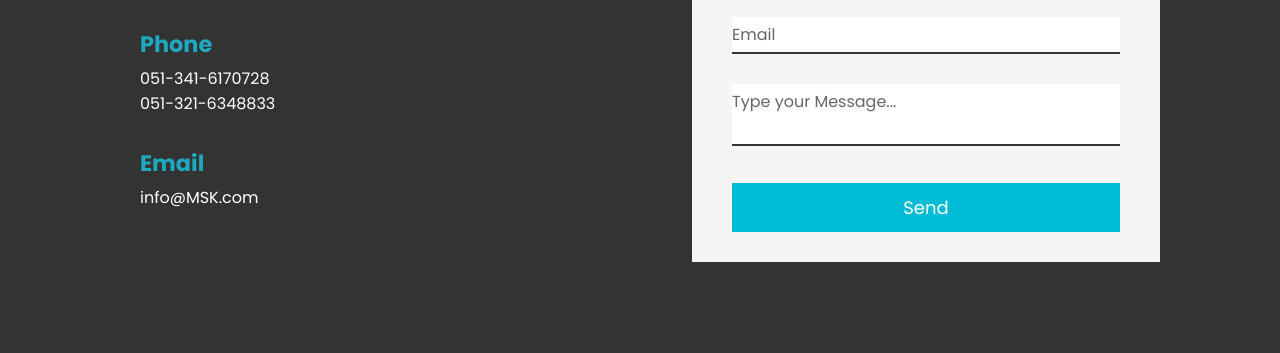
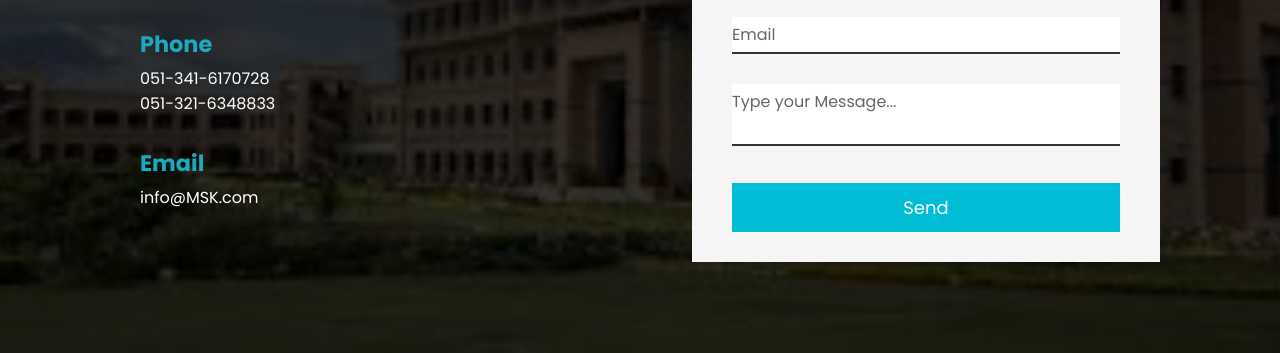
Before and after one commit to SubtainkhanP/University-Front-End-Portal, a plain HTML site: page contactUsPage.html in a window 1280 px wide. Shown: the part 447-800 px from the top of the page. Drawn offline with Linux system fonts and the light colour scheme; the site is published under a folder, as on GitHub Pages, so addresses that start at the root find nothing.

Commit message:
Update contactUsPage.html

```diff
--- a/contactUsPage.html
+++ b/contactUsPage.html
@@ -4,7 +4,7 @@
   <meta charset="UTF-8">
   <meta name="viewport" content="width=device-width, initial-scale=">
   <title>Contact Us | MSK University</title>
-  <link rel="shortcut icon" href="/assets/images/favicon1.ico" type="image/x-icon">
+  <link rel="shortcut icon" href="assets/images/favicon1.ico" type="image/x-icon">
 
 
 </head>
@@ -107,7 +107,7 @@ body {
   display: flex;
   justify-content: center;
   align-items: center;
-  background-image: url(/assets/images/Contact\ Us\ Page\ Picture.jpg);
+  background-image: url(assets/images/Contact\ Us\ Page\ Picture.jpg);
   background-size: cover;
   background-position: center;
   position: relative;
```
